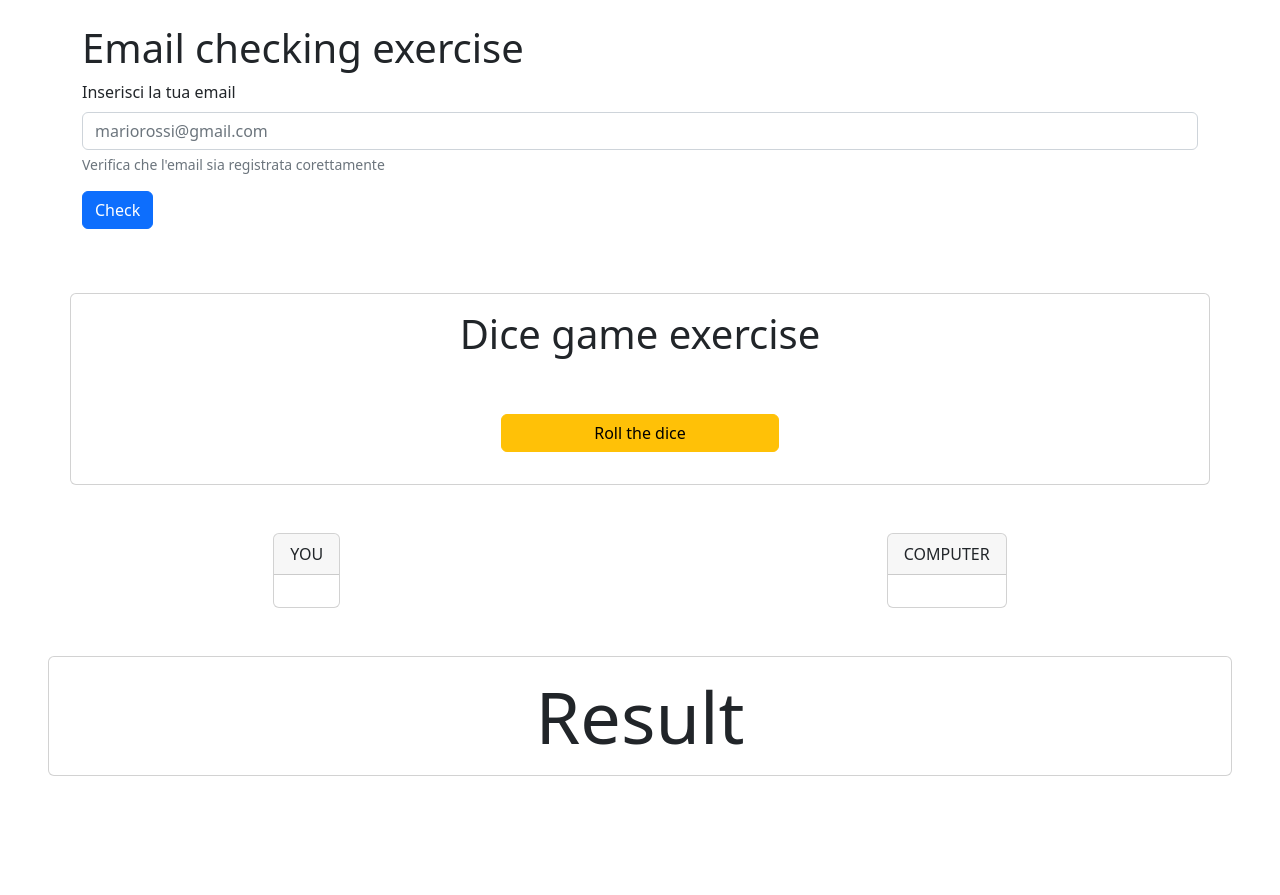
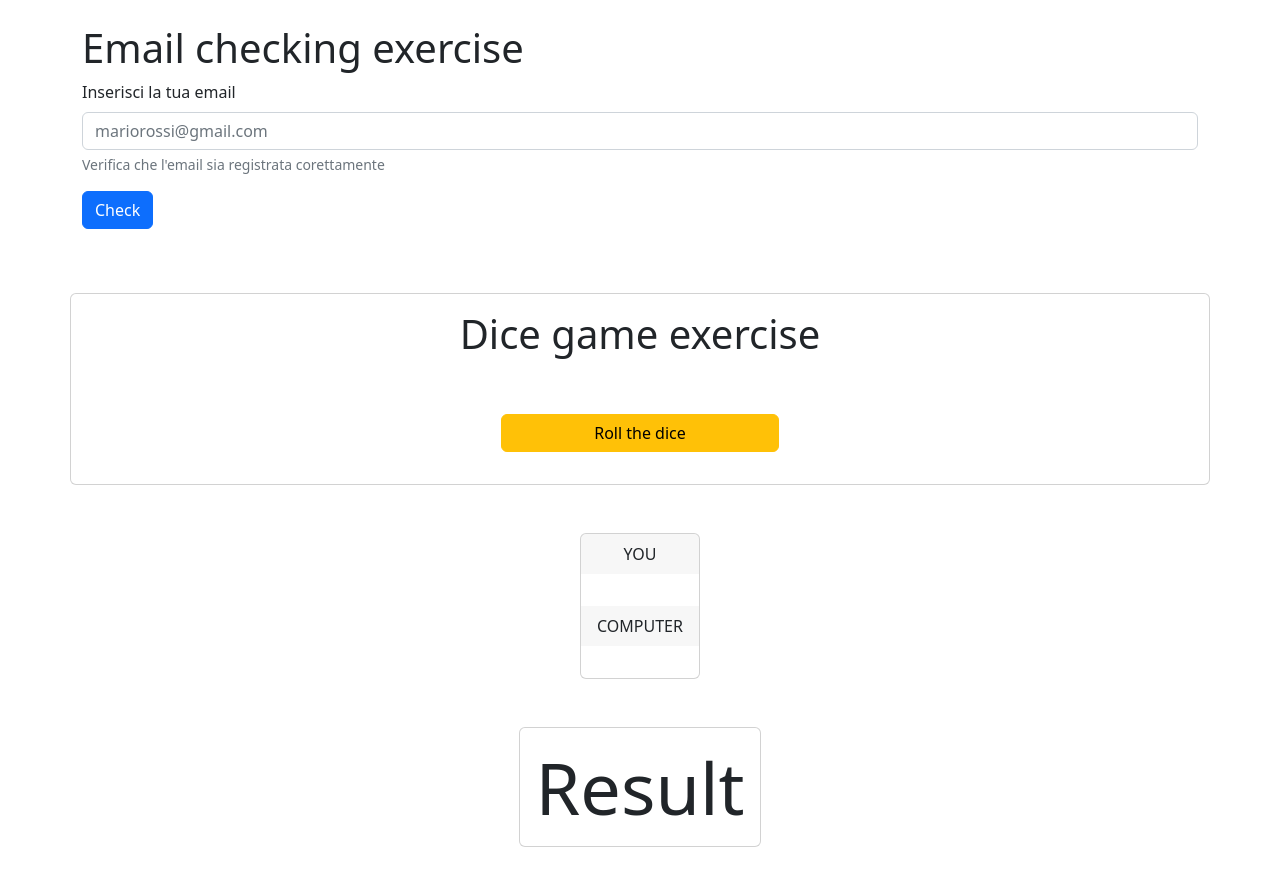
Before and after one commit to DamianoCasolari/js-mail-dadi, a plain HTML site: page index.html in a window 1280 px wide. Before the commit the page ends 824 px from the top, so only its background shows below. Drawn offline with nearby package versions, Linux system fonts and the light colour scheme.

Commit message:
single card for scores

```diff
--- a/index.html
+++ b/index.html
@@ -44,29 +44,30 @@
     </div>
     </section>
     <section class="d-flex justify-content-around">
-        <div class="card">
-            <div class="card-header">
+        <div class="card text-center">
+
+            <div class="card-header border-0">
                 YOU
             </div>
             <div class="card-body result_player text-center">
 
             </div>
-        </div>
-        <div class="card">
-            <div class="card-header">
+
+
+            <div class="card-header border-0">
                 COMPUTER
             </div>
             <div class="card-body result_computer text-center">
 
             </div>
 
-        </div>
 
 
+    </div>
     </section>
-
-    <div class="card final_result text-center m-5 display-2 py-3">Result</div>
-
+<div class="d-flex justify-content-center">
+    <div class="card d-inline-block final_result text-center m-5 display-2 p-3">Result</div>
+</div>
 
     <script src="./assets/js/main.js"></script>
 </body>
```
